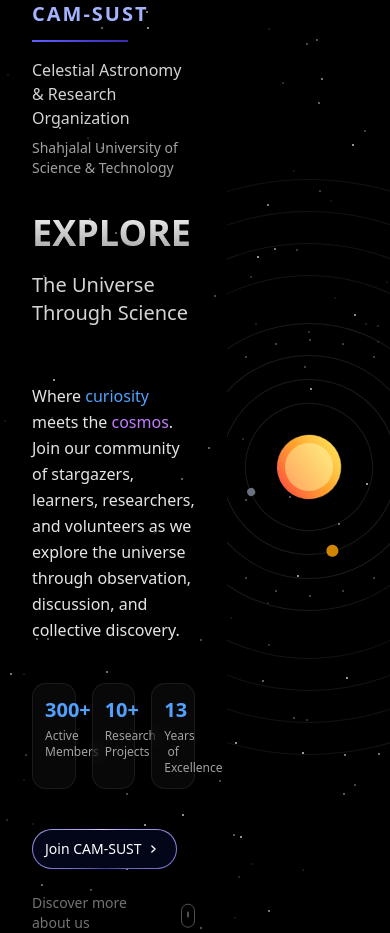
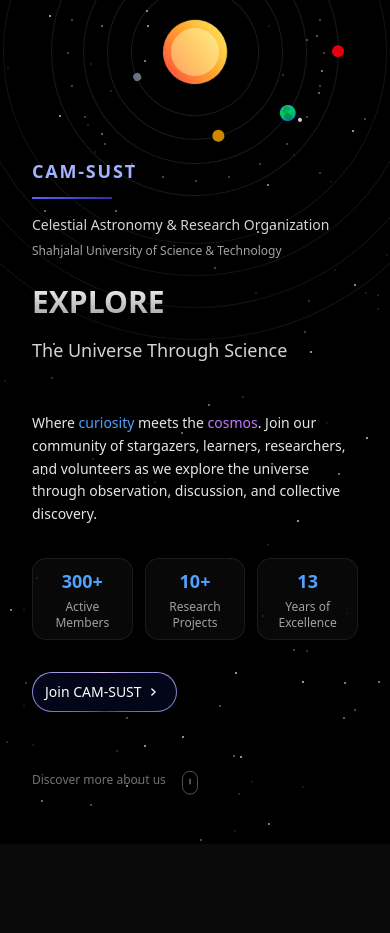
Before and after one commit to heronet/cam-sust.org, a Next.js app: page / in a window 390 px wide. After the commit the page ends 844 px from the top, so only its background shows below. Built offline with nearby package versions, Linux system fonts and the light colour scheme.

Commit message:
feat: hero responsive

```diff
--- a/src/components/hero/hero.tsx
+++ b/src/components/hero/hero.tsx
@@ -39,7 +39,7 @@
   }
 
   return (
-    <div className="relative min-h-screen w-full bg-black/[0.96] antialiased bg-grid-white/[0.02] flex items-center overflow-hidden">
+    <div className="relative min-h-screen w-full bg-black/[0.96] antialiased bg-grid-white/[0.02] flex flex-col-reverse lg:flex-row items-center overflow-hidden">
       {/* Animated Stars Background */}
       <div className="absolute inset-0 overflow-hidden">
         {[...Array(100)].map((_, i) => (
@@ -62,40 +62,40 @@
         ))}
       </div>
 
-      {/* Left Content */}
+      {/* Content Container */}
       <motion.div
         variants={containerVariants}
         initial="hidden"
         animate="visible"
-        className="relative items-start z-10 flex-1 flex flex-col justify-center px-8 lg:px-16 max-w-2xl"
+        className="relative items-start z-10 flex-1 flex flex-col justify-center px-8 lg:px-16 max-w-2xl lg:max-w-none"
       >
         {/* CAM-SUST Header */}
-        <motion.div variants={itemVariants} className="mb-8">
-          <div className="text-indigo-300 text-xl md:text-2xl font-bold tracking-widest mb-3">
+        <motion.div variants={itemVariants} className="mb-6 lg:mb-8">
+          <div className="text-indigo-300 text-lg md:text-xl lg:text-2xl font-bold tracking-widest mb-3">
             CAM-SUST
           </div>
-          <div className="w-24 h-0.5 bg-gradient-to-r from-indigo-500 to-indigo-800 mb-4"></div>
-          <div className="text-neutral-300 text-base md:text-lg font-light mb-2">
+          <div className="w-20 lg:w-24 h-0.5 bg-gradient-to-r from-indigo-500 to-indigo-800 mb-4"></div>
+          <div className="text-neutral-300 text-sm md:text-base lg:text-lg font-light mb-2">
             Celestial Astronomy & Research Organization
           </div>
-          <div className="text-neutral-400 text-sm">
+          <div className="text-neutral-400 text-xs md:text-sm">
             Shahjalal University of Science & Technology
           </div>
         </motion.div>
 
         {/* Main Title */}
-        <motion.div variants={itemVariants} className="mb-8">
-          <h1 className="text-4xl md:text-6xl lg:text-7xl font-bold bg-clip-text text-transparent bg-gradient-to-b from-neutral-50 to-neutral-400 mb-4 leading-tight">
+        <motion.div variants={itemVariants} className="mb-6 lg:mb-8">
+          <h1 className="text-3xl md:text-5xl lg:text-6xl xl:text-7xl font-bold bg-clip-text text-transparent bg-gradient-to-b from-neutral-50 to-neutral-400 mb-4 leading-tight">
             EXPLORE
           </h1>
-          <h2 className="text-xl md:text-3xl font-light text-neutral-300 mb-6">
+          <h2 className="text-lg md:text-2xl lg:text-3xl font-light text-neutral-300 mb-6">
             The Universe Through Science
           </h2>
         </motion.div>
 
         {/* Mission Statement */}
-        <motion.div variants={itemVariants} className="mb-10">
-          <p className="text-neutral-200 text-base md:text-lg leading-relaxed font-light">
+        <motion.div variants={itemVariants} className="mb-8 lg:mb-10">
+          <p className="text-neutral-200 text-sm md:text-base lg:text-lg leading-relaxed font-light">
             Where <span className="text-blue-400 font-medium">curiosity</span>{" "}
             meets the{" "}
             <span className="text-purple-400 font-medium">cosmos</span>. Join
@@ -108,7 +108,7 @@
         {/* Impact Numbers */}
         <motion.div
           variants={itemVariants}
-          className="grid grid-cols-3 gap-4 mb-10"
+          className="grid grid-cols-3 gap-3 lg:gap-4 mb-8 lg:mb-10"
         >
           {[
             { number: "300+", label: "Active Members" },
@@ -117,11 +117,11 @@
           ].map((stat, index) => (
             <motion.div
               key={index}
-              className="text-center p-3 rounded-xl bg-white/[0.03] backdrop-blur-sm border border-white/[0.08] hover:bg-white/[0.05] transition-all duration-300"
+              className="text-center p-2 lg:p-3 rounded-xl bg-white/[0.03] backdrop-blur-sm border border-white/[0.08] hover:bg-white/[0.05] transition-all duration-300"
               whileHover={{ scale: 1.05, y: -5 }}
               transition={{ duration: 0.2 }}
             >
-              <div className="text-xl md:text-2xl font-bold text-blue-400 mb-1">
+              <div className="text-lg md:text-xl lg:text-2xl font-bold text-blue-400 mb-1">
                 {stat.number}
               </div>
               <div className="text-neutral-400 text-xs md:text-sm font-light">
@@ -135,8 +135,11 @@
         <ExploreBtn />
 
         {/* Scroll Indicator */}
-        <motion.div variants={itemVariants} className="flex items-center">
-          <p className="text-neutral-500 text-sm mr-4 font-light">
+        <motion.div
+          variants={itemVariants}
+          className="flex items-center mt-8 lg:mt-0"
+        >
+          <p className="text-neutral-500 text-xs md:text-sm mr-4 font-light">
             Discover more about us
           </p>
           <motion.div
@@ -153,8 +156,8 @@
         </motion.div>
       </motion.div>
 
-      {/* Right Side - Solar System */}
-      <div className="relative flex-1 h-screen flex items-center justify-center overflow-hidden">
+      {/* Solar System - Right Side */}
+      <div className="flex relative flex-1 lg:h-screen items-center justify-center">
         {/* Solar System Container */}
         <motion.div
           className="relative w-full h-full max-w-3xl"
```
